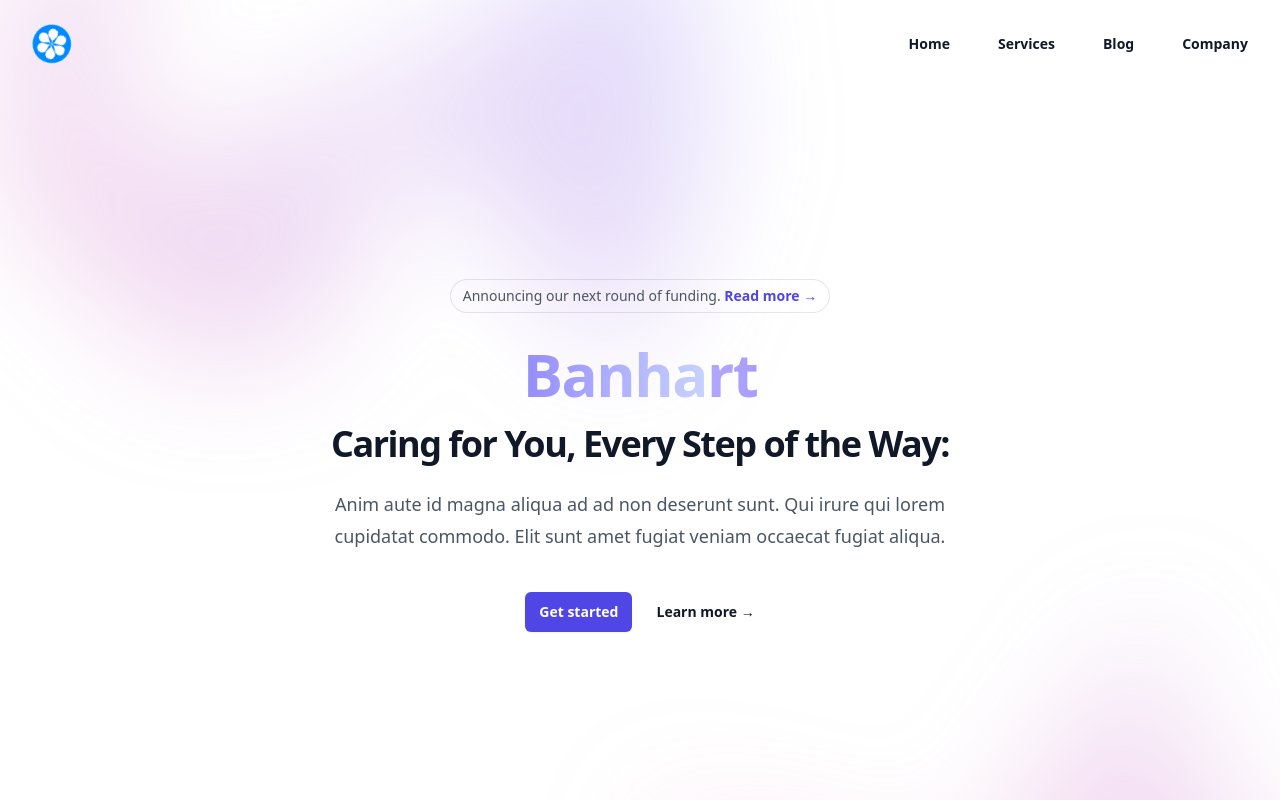
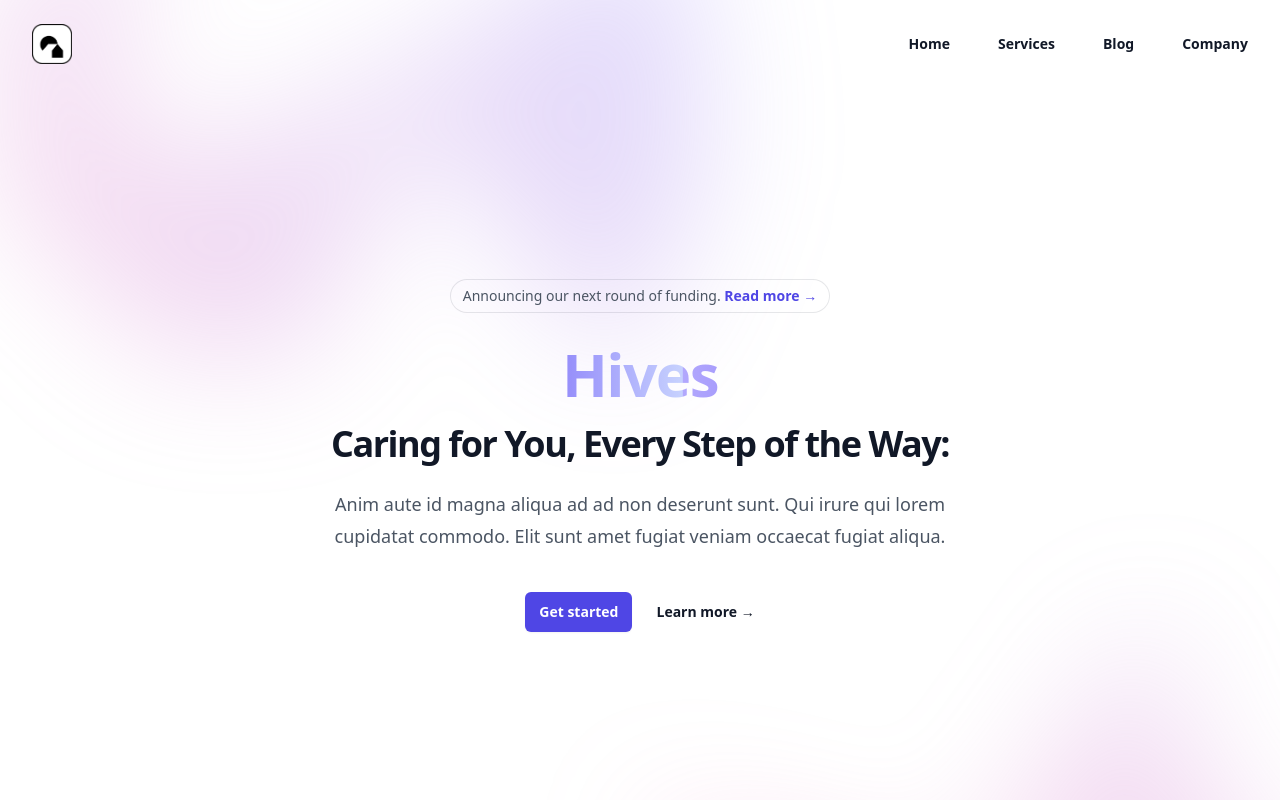
Before and after one commit to we-make-space/Hives-Real-Estate-Website, a React (Vite) app: page / in a window 1280 px wide. Shown: the top 800 px of the page. Built offline with nearby package versions, Linux system fonts and the light colour scheme.

Commit message:
refactor(changes): changing stuffs after intallation

```diff
--- a/index.html
+++ b/index.html
@@ -6,11 +6,11 @@
     <link
       rel="icon"
       type="image"
-      href="/public/images/hives-logo.png"
+      href="/public/images/logo_hives.png"
       className="rounded-full"
     />
     <meta name="viewport" content="width=device-width, initial-scale=1.0" />
-    <meta property="og:image" content="./public/images/hives-logo.png" />
+    <meta property="og:image" content="./public/images/logo_hives.png" />
     <meta
       property="og:description"
       content="Hives Real Estate - A seamless platform connecting property owners and renters directly. Discover your next home without the middleman."
@@ -25,7 +25,7 @@
     <meta property="og:site_name" content="Hives Real Estate" />
     <meta
       property="og:image"
-      content="/public/images/hives-logo.png"
+      content="/public/images/logo_hives.png"
       className="rounded-full"
     />
     <meta name="twitter:card" content="summary_large" />
--- a/public/images/index.jsx
+++ b/public/images/index.jsx
@@ -2,3 +2,4 @@ export { default as Dynamic } from './dynamic.jpeg';
 export { default as esinu } from './esinu.png';
 export { default as smile } from './smile.jpg';
 export { default as BanLogo } from './BanLogo.png';
+export { default as logo_hives } from './logo_hives.png';
--- a/src/Modules/Components/Footer.jsx
+++ b/src/Modules/Components/Footer.jsx
@@ -4,7 +4,7 @@ import { FiInstagram } from "react-icons/fi";
 import { TbArrowBadgeUp } from "react-icons/tb";
 import { Link } from "react-router-dom";
 import { motion } from "framer-motion";
-import { BanLogo } from "../../../public/images";
+import { logo_hives } from "../../../public/images";
 
 const Footer = () => {
 	return (
@@ -16,12 +16,12 @@ const Footer = () => {
 							<figure className="w-full gap-3 items-center flex ">
 								<span className="flex items-center gap-6">
 									<img
-										src={BanLogo}
-										className="h-8 mr-[-1.25rem] rounded-full"
+										src={logo_hives}
+										className="h-8 mr-[-1.25rem]"
 										alt="Fashion Logo"
 									/>
 									<span className="self-center text-xl font-bold whitespace-nowrap dark:text-white uppercase text-black flex flex-col justify-start">
-										Banhart
+										Hives
 									</span>
 								</span>
 							</figure>
--- a/src/Modules/Pages/Hero/Hero.jsx
+++ b/src/Modules/Pages/Hero/Hero.jsx
@@ -2,7 +2,7 @@ import { useRef, useState } from "react";
 import { Dialog, DialogPanel } from "@headlessui/react";
 import { Bars3Icon, XMarkIcon } from "@heroicons/react/24/outline";
 import { Partners } from "../../Components";
-import { BanLogo } from "../../../../public/images";
+import { logo_hives } from "../../../../public/images";
 import { gsap } from "gsap";
 import { useGSAP } from "@gsap/react";
 
@@ -48,13 +48,13 @@ export default function Example() {
 								href="#"
 								className="-m-1.5 p-1.5 flex items-center"
 							>
-								<span className="sr-only">Banhart</span>
-								{/* <span className="font-sans">BANHART</span> */}
+								<span className="sr-only">Hives</span>
+								{/* <span className="font-sans">Hives</span> */}
 								<img
-									ref={logoRef}
+									// ref={logoRef}
 									alt=""
-									src={BanLogo}
-									className="h-10 w-auto rounded-full"
+									src={logo_hives}
+									className="h-10 w-auto"
 								/>
 							</a>
 						</div>
@@ -103,13 +103,13 @@ export default function Example() {
 									href="#"
 									className="-m-1.5 p-1.5 flex  items-center"
 								>
-									{/* <span className="font-sans">Banhart</span> */}
-									<span className="sr-only">Banhart</span>
+									{/* <span className="font-sans">Hives</span> */}
+									<span className="sr-only">Hives</span>
 									<img
-										ref={logoRef1}
+										// ref={logoRef1}
 										alt=""
-										src={BanLogo}
-										className="h-10 w-auto rounded-full"
+										src={logo_hives}
+										className="h-10 w-auto"
 									/>
 								</a>
 								<button
@@ -184,7 +184,7 @@ export default function Example() {
 						<div className="text-center">
 							<h1 className="text-4xl font-bold tracking-tight text-gray-900 sm:text-6xl">
 								<span className="inline-flex animate-text-gradient bg-gradient-to-r from-[#b2a8fd] via-[#8678f9] to-[#c7d2fe] bg-[200%_auto] bg-clip-text text-transparent">
-									Banhart
+									Hives
 								</span>
 								<br />
 								<span className="text-2xl sm:text-4xl">
--- a/src/index.css
+++ b/src/index.css
@@ -14,7 +14,7 @@ body::-webkit-scrollbar {
 }
 
 .cta_img {
-	background-image: url("./assets/BanhartAll.jpg");
+	background-image: url("./assets/HivesAll.jpg");
 	background-size: cover;
 	background-position: 0% 20%;
 	background-repeat: no-repeat;
@@ -305,7 +305,7 @@ body::-webkit-scrollbar {
 	}
 
 	.one {
-		background-image: url("./assets/Banhart.jpg");
+		background-image: url("./assets/Hives.jpg");
 		background-size: cover;
 		background-repeat: no-repeat;
 		background-position: 0px;
```
Also changed, not shown: public/images/logo_hives.png (added), 1 other file (tests, documents, lock files or other folders).
